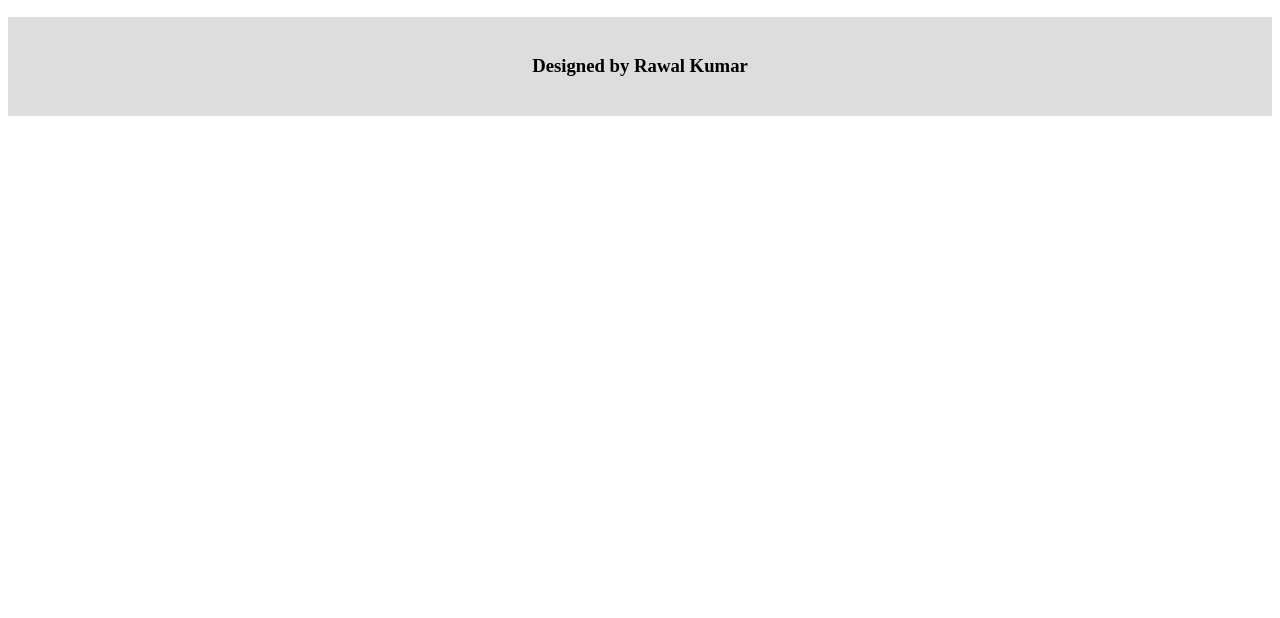
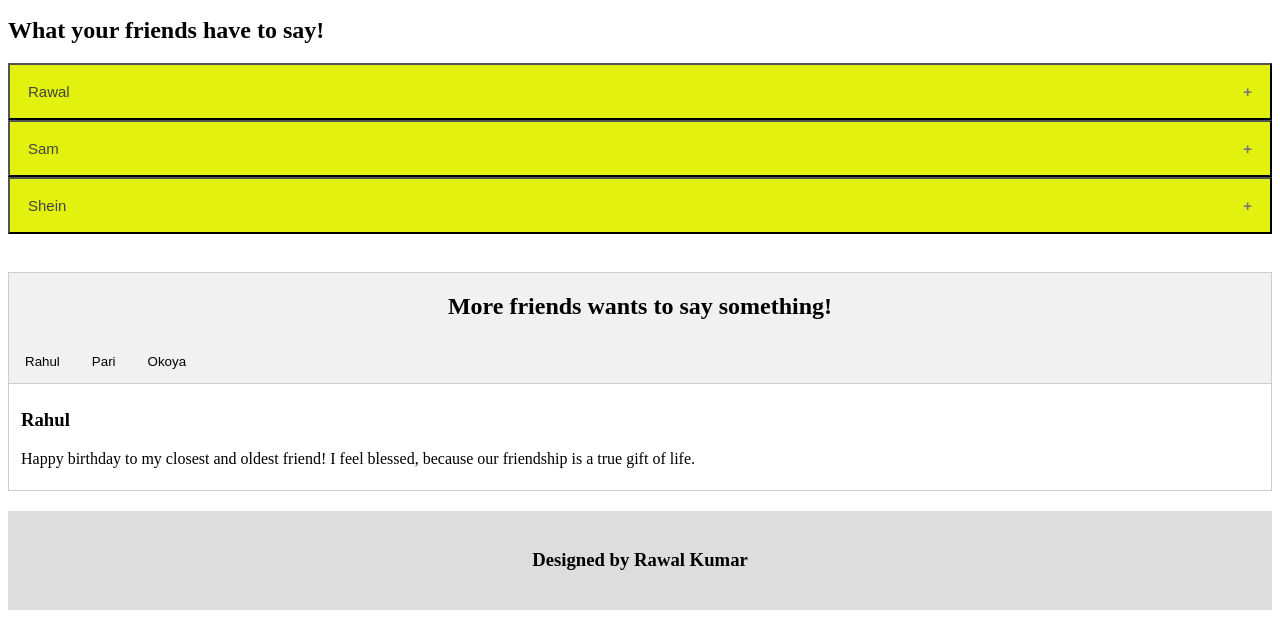
Before and after one commit to bosshackk/BirthdayWishApp, a plain HTML site: page index.html in a window 1280 px wide. Shown: the part 1676-2294 px from the top of the page. Before the commit the page ends 1800 px from the top, so only its background shows below. Drawn offline with Linux system fonts and the light colour scheme.

Commit message:
second commit

```diff
--- a/index.css
+++ b/index.css
@@ -68,7 +68,40 @@
 .video {
   margin-left: 30%;
 }
-.footer {
+
+
+.accordion {
+    background-color:rgb(226, 241, 14);
+    color: #444;
+    cursor: pointer;
+    padding: 18px;
+    width: 100%;
+    text-align: left;
+    outline: none;
+    font-size: 15px;
+    transition: 0.4s;
+  }
+
+  .accordion:hover {
+    background-color: rgb(224, 168, 12);
+  }
+
+  .accordion:after {
+    content: '\002B';
+    color: #777;
+    font-weight: bold;
+    float: right;
+    margin-left: 5px;
+  }
+  .panel {
+    padding: 0 18px;
+    background-color: white;
+    max-height: 0;
+    overflow: hidden;
+    transition: max-height 0.2s ease-out;
+  }
+
+  .footer {
     padding: 20px;
     text-align: center;
     background: #ddd;
@@ -81,3 +114,43 @@
       padding: 0;
     }
   }
+
+/* Style the tab */
+.tab {
+    margin-top: 3%;
+    overflow: hidden;
+    border: 1px solid #ccc;
+    background-color: #f1f1f1;
+  }
+
+  /* Style the buttons that are used to open the tab content */
+  .tab button {
+    background-color: inherit;
+    float: left;
+    border: none;
+    outline: none;
+    cursor: pointer;
+    padding: 14px 16px;
+    transition: 0.3s;
+  }
+
+  /* Change background color of buttons on hover */
+  .tab button:hover {
+    background-color: #ddd;
+  }
+
+  /* Create an active/current tablink class */
+  .tab button.active {
+    background-color: #ccc;
+  }
+
+  /* Style the tab content */
+  .tabcontent {
+    display: none;
+    padding: 6px 12px;
+    border: 1px solid #ccc;
+    border-top: none;
+  }
+  #rahul{
+      display: block;
+  }
--- a/index.html
+++ b/index.html
@@ -62,9 +62,51 @@ Happy birthday!”
     <iframe  width="560" height="315" src="https://www.youtube.com/embed/_z-1fTlSDF0" frameborder="0" allowfullscreen ></iframe>
   </div>
 
+  <h2>What your friends have to say!</h2>
+  <button class="accordion">Rawal</button>
+  <div class="panel">
+    <p>Today is not just your special day, it is even mine. Because today was the day when my best friend came into this world. If it were not for today, my life wouldn't have been half the fun it is. I owe so much to you. I love you buddy. Happy Birthday.</p>
+  </div>
+
+  <button class="accordion">Sam</button>
+  <div class="panel">
+    <p>On your birthday I wish you success and endless happiness!.Wishing you an awesome birthday!</p>
+  </div>
+
+  <button class="accordion">Shein</button>
+  <div class="panel">
+    <p>Happy birthday to my closest and oldest friend! I feel blessed, because our friendship is a true gift of life.</p>
+  </div>
+
+
+<div class="tab">
+  <h2 style="text-align: center;">More friends wants to say something!</h2>
+  <button class="tablinks" onclick="openCity(event, 'rahul')">Rahul</button>
+  <button class="tablinks" onclick="openCity(event, 'pari')">Pari</button>
+  <button class="tablinks" onclick="openCity(event, 'okoya')">Okoya</button>
+</div>
+
+<!-- Tab content -->
+<div id="rahul" class="tabcontent">
+  <h3>Rahul</h3>
+  <p>Happy birthday to my closest and oldest friend! I feel blessed, because our friendship is a true gift of life.</p>
+</div>
+
+<div id="pari" class="tabcontent">
+  <h3>Pari</h3>
+  <p>Happy birthday to my closest and oldest friend! I feel blessed, because our friendship is a true gift of life.</p>
+</div>
+
+<div id="okoya" class="tabcontent">
+  <h3>Okoya</h3>
+  <p>Happy birthday to my closest and oldest friend! I feel blessed, because our friendship is a true gift of life.</p>
+</div>
+
   <div class="footer">
     <h3>Designed by Rawal Kumar</h3>
   </div>
+
+  <script src="index.js"></script>
 
 </body>
 </html>
--- /dev/null
+++ b/index.js
@@ -0,0 +1,34 @@
+var acc = document.getElementsByClassName("accordion");
+var i;
+
+for (i = 0; i < acc.length; i++) {
+  acc[i].addEventListener("click", function() {
+    this.classList.toggle("active");
+    var panel = this.nextElementSibling;
+    if (panel.style.maxHeight) {
+      panel.style.maxHeight = null;
+    } else {
+      panel.style.maxHeight = panel.scrollHeight + "px";
+    }
+  });
+}
+function openCity(evt, cityName) {
+    // Declare all variables
+    var i, tabcontent, tablinks;
+
+    // Get all elements with class="tabcontent" and hide them
+    tabcontent = document.getElementsByClassName("tabcontent");
+    for (i = 0; i < tabcontent.length; i++) {
+      tabcontent[i].style.display = "none";
+    }
+
+    // Get all elements with class="tablinks" and remove the class "active"
+    tablinks = document.getElementsByClassName("tablinks");
+    for (i = 0; i < tablinks.length; i++) {
+      tablinks[i].className = tablinks[i].className.replace(" active", "");
+    }
+
+    // Show the current tab, and add an "active" class to the button that opened the tab
+    document.getElementById(cityName).style.display = "block";
+    evt.currentTarget.className += " active";
+  }
```
